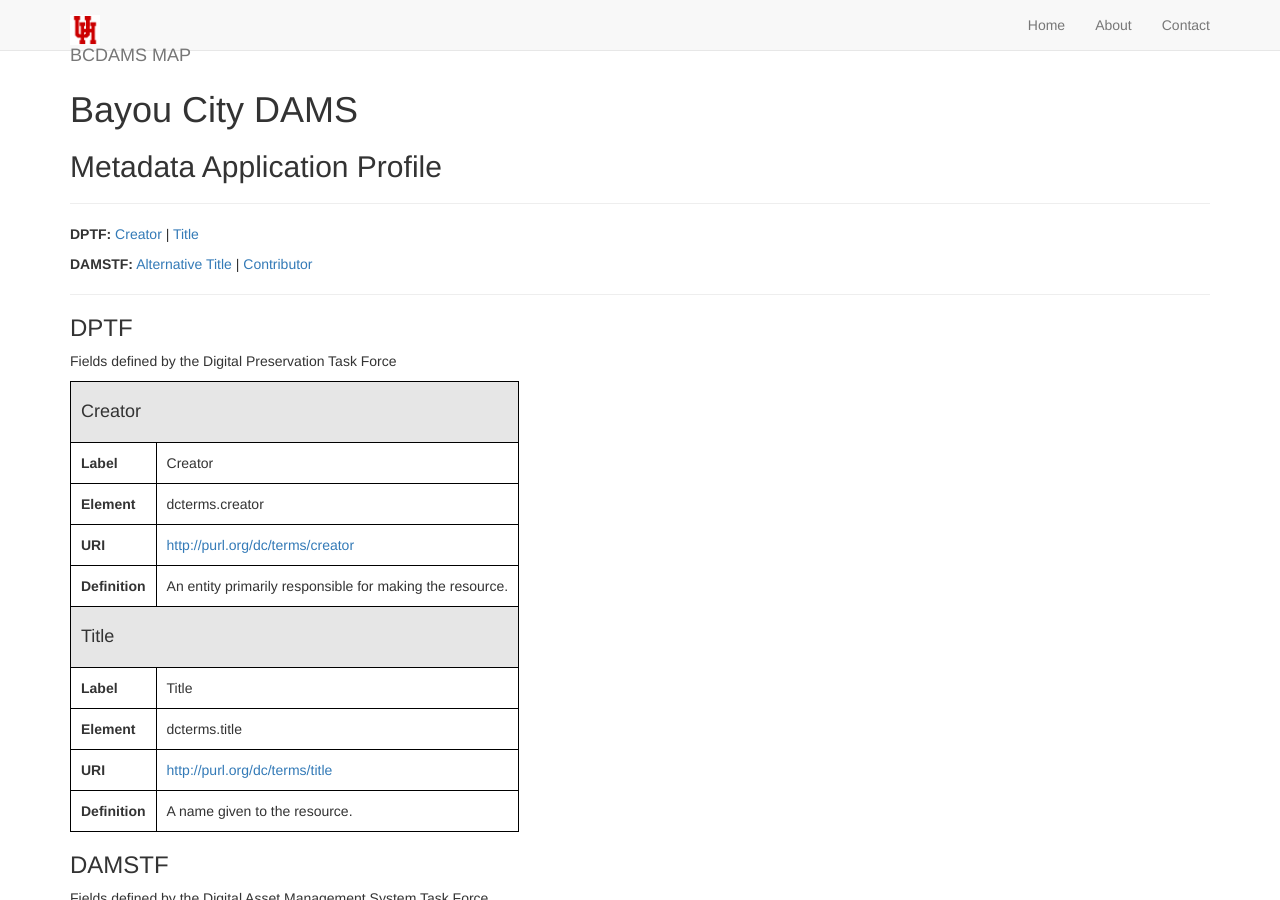
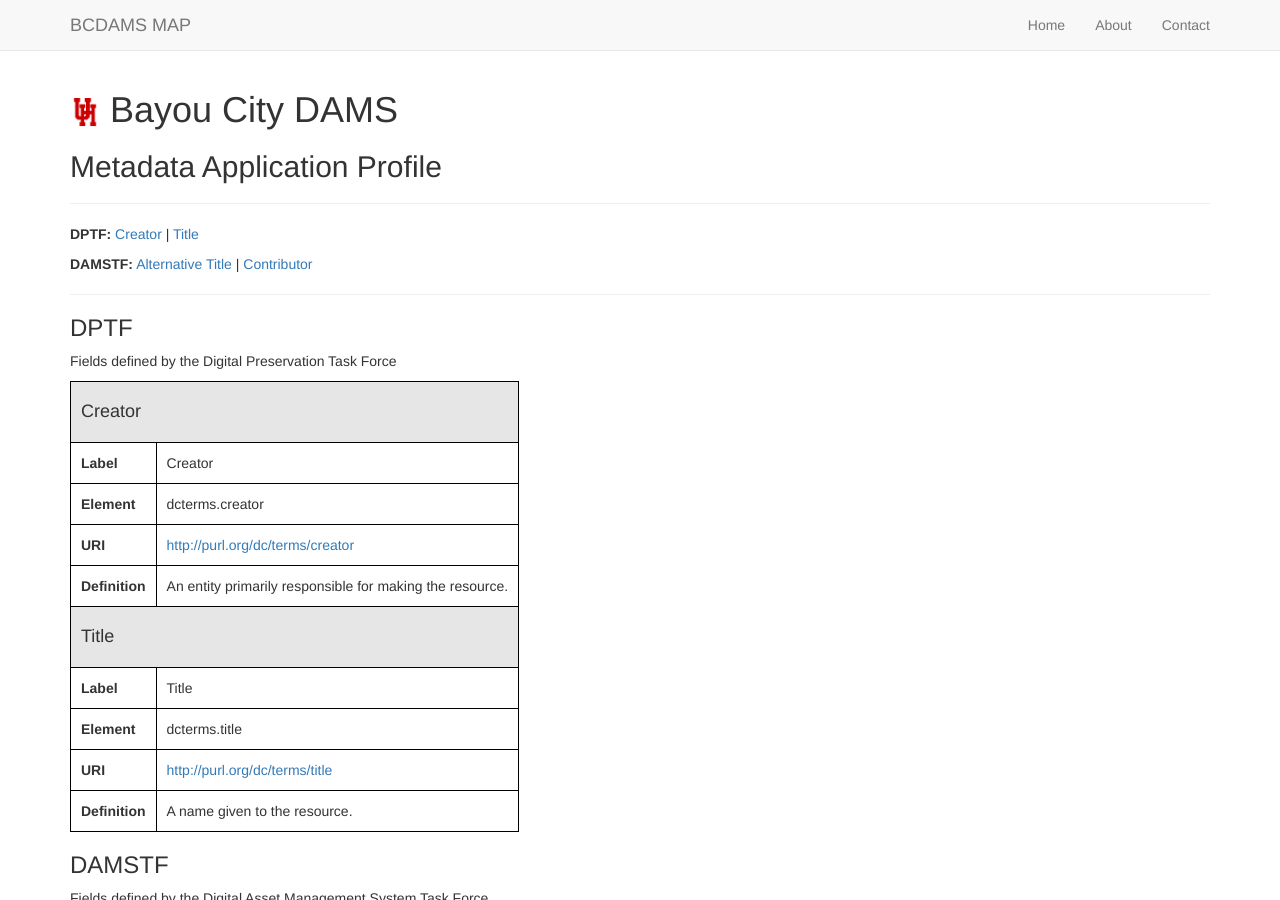
Before and after one commit to uhlibraries-digital/bcdams-map, a Jekyll site: the page built from index.html, in a window 1280 px wide and 900 px high. Built offline with Jekyll 4.4.1, drawn with Linux system fonts in a browser that asks for light colours; nearby versions of some CDN libraries; the list of posts is cut into pages by our own code.

Commit message:
move img from nav bar to index

```diff
--- a/_includes/nav.html
+++ b/_includes/nav.html
@@ -9,7 +9,7 @@
         <span class="icon-bar"></span>
         <span class="icon-bar"></span>
       </button>
-      <a class="navbar-brand" href="{{ site.url }}"><img src="{{ site.baseurl }}{{ site.avatar }}" alt="UH Logo" style="width:30px;height:30px;"> {{ site.title }}</a>
+      <a class="navbar-brand" href="{{ site.url }}">{{ site.title }}</a>
     </div>
 
     <div id="navbar" class="navbar-collapse collapse">
--- a/index.html
+++ b/index.html
@@ -2,7 +2,7 @@
 layout: template1
 ---
 
-<h1>Bayou City DAMS</h1>
+<h1><img src="{{ site.baseurl }}{{ site.avatar }}" alt="UH Logo" style="width:30px;height:30px;"> Bayou City DAMS</h1>
 <h2>Metadata Application Profile</h2>
 
 <hr>
```
